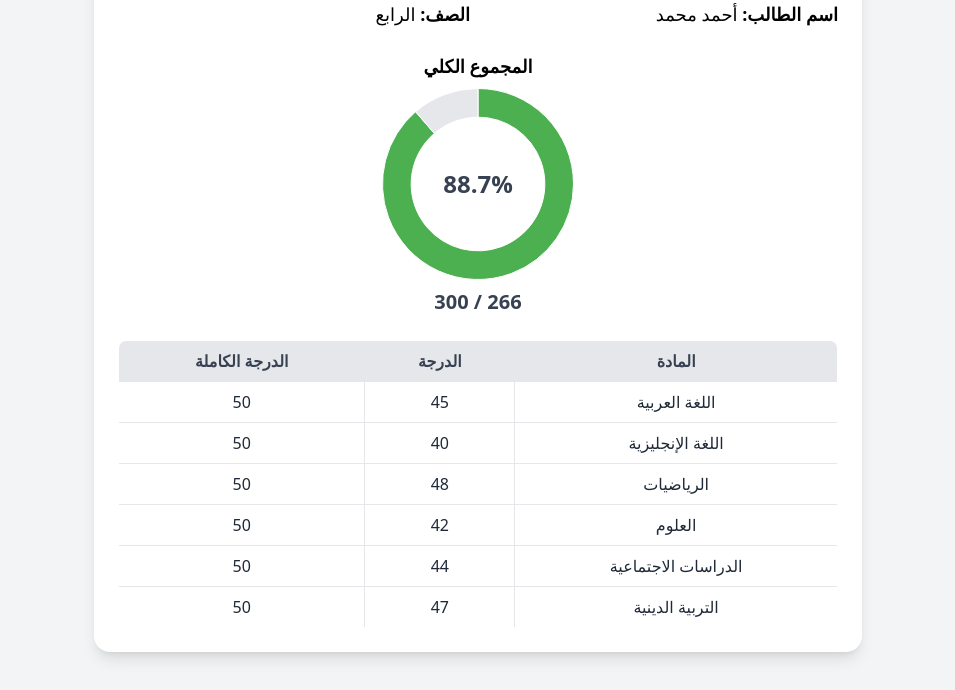
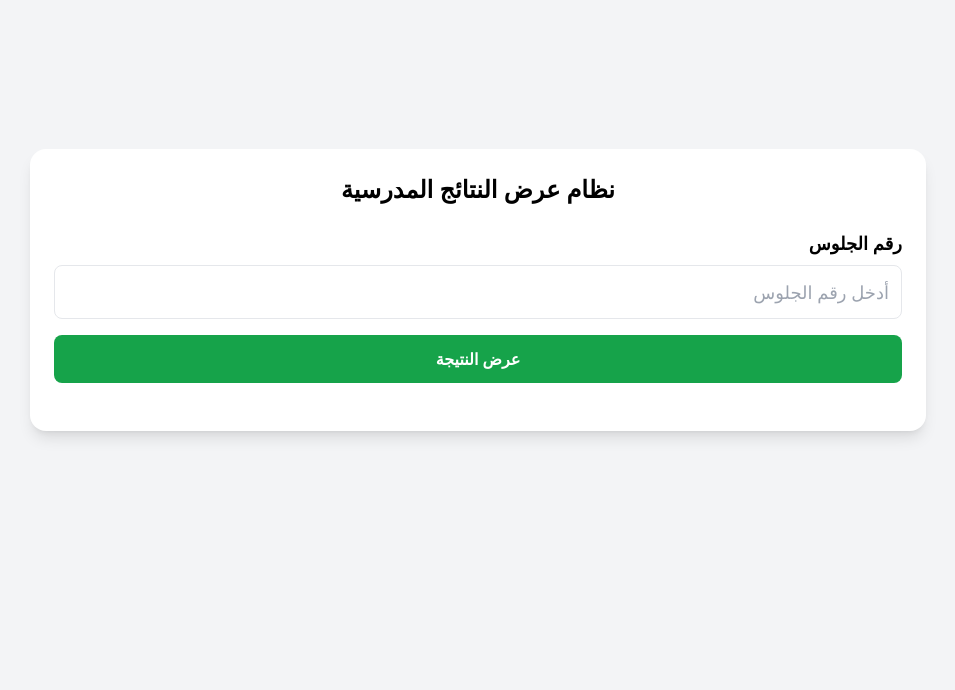
Before and after one commit to socialstudiesv2-cmd/Ehab-lessons, a plain HTML site: page uuu.html in a window 1280 px wide. Shown: the part 110-800 px from the top of the page, without its empty margins (162-1117 px from the left). Drawn offline with nearby package versions, Linux system fonts and the light colour scheme.

Commit message:
Update uuu.html

```diff
--- a/uuu.html
+++ b/uuu.html
@@ -3,22 +3,37 @@
 <head>
   <meta charset="UTF-8">
   <meta name="viewport" content="width=device-width, initial-scale=1.0">
-  <title>نتيجة الطالب</title>
+  <title>نظام عرض النتائج</title>
   <script src="https://cdn.tailwindcss.com"></script>
-  <!-- مكتبة Chart.js -->
   <script src="https://cdn.jsdelivr.net/npm/chart.js"></script>
 </head>
-<body class="bg-gray-100 flex items-center justify-center min-h-screen">
-  <div class="bg-white shadow-lg rounded-2xl p-6 w-full max-w-3xl">
-    <h1 class="text-2xl font-bold mb-4 text-center">نتيجة الطالب</h1>
+<body class="bg-gray-100 min-h-screen flex items-center justify-center p-4">
+  <div class="bg-white shadow-lg rounded-2xl p-6 w-full max-w-4xl">
+    <h1 class="text-2xl font-bold text-center mb-6">نظام عرض النتائج المدرسية</h1>
 
-    <!-- بيانات الطالب -->
-    <div class="student-info grid grid-cols-1 md:grid-cols-2 gap-4 mb-6 text-lg">
-      <div class="info-item"><strong>اسم الطالب:</strong> <span id="student-name">-</span></div>
-      <div class="info-item"><strong>الصف:</strong> <span id="student-grade">-</span></div>
+    <!-- إدخال رقم الجلوس -->
+    <div class="mb-6">
+      <label for="seat-number" class="block text-lg font-semibold mb-2">رقم الجلوس</label>
+      <input type="text" id="seat-number" placeholder="أدخل رقم الجلوس"
+        class="w-full border rounded-lg p-3 text-lg focus:outline-none focus:ring-2 focus:ring-green-500">
+      <button onclick="searchResult()"
+        class="mt-4 w-full bg-green-600 hover:bg-green-700 text-white font-bold py-3 rounded-lg transition">
+        عرض النتيجة
+      </button>
     </div>
 
-    <!-- المجموع الكلي بشكل بياني -->
+    <!-- رسائل -->
+    <div id="error" class="hidden text-red-600 font-bold text-center mb-4"></div>
+
+    <!-- النتيجة -->
+    <div id="result" class="hidden">
+      <!-- بيانات الطالب -->
+      <div class="grid grid-cols-1 md:grid-cols-2 gap-4 mb-6 text-lg">
+        <div><strong>اسم الطالب:</strong> <span id="student-name">-</span></div>
+        <div><strong>الصف:</strong> <span id="student-grade">-</span></div>
+      </div>
+
+      <!-- المجموع الكلي -->
       <div class="flex flex-col items-center mb-6">
         <h2 class="text-lg font-semibold mb-2">المجموع الكلي</h2>
         <div class="relative w-48 h-48">
@@ -38,83 +53,108 @@
               <th class="py-2 px-4 border">الدرجة الكاملة</th>
             </tr>
           </thead>
-        <tbody id="subjects-table" class="text-gray-800">
-          <!-- يتم ملؤه بالدرجات -->
-        </tbody>
+          <tbody id="subjects-table" class="text-gray-800"></tbody>
         </table>
+      </div>
     </div>
   </div>
 
   <script>
-    // بيانات تجريبية كأنها جاية من Google Sheets
-    const student = {
-      name: "أحمد محمد",
-      grade: "الرابع",
-      subjects: [
-        { name: "اللغة العربية", mark: 45, fullMark: 50 },
-        { name: "اللغة الإنجليزية", mark: 40, fullMark: 50 },
-        { name: "الرياضيات", mark: 48, fullMark: 50 },
-        { name: "العلوم", mark: 42, fullMark: 50 },
-        { name: "الدراسات الاجتماعية", mark: 44, fullMark: 50 },
-        { name: "التربية الدينية", mark: 47, fullMark: 50 }
-      ]
-    };
+    // رابط جوجل شيت بصيغة CSV (عدله وحط رابطك هنا)
+    const sheetUrl = "https://docs.google.com/spreadsheets/d/YOUR_SHEET_ID/export?format=csv";
 
-    function showResult(student) {
-      document.getElementById("student-name").textContent = student.name;
-      document.getElementById("student-grade").textContent = student.grade;
+    async function fetchResults() {
+      const response = await fetch(sheetUrl);
+      const data = await response.text();
+      return parseCSV(data);
+    }
 
-      let totalMarks = 0;
-      let fullMarks = 0;
+    function parseCSV(text) {
+      const rows = text.split("\n").map(r => r.split(","));
+      return rows;
+    }
 
+    async function searchResult() {
+      const seatNumber = document.getElementById("seat-number").value.trim();
+      const errorDiv = document.getElementById("error");
+      const resultDiv = document.getElementById("result");
       const table = document.getElementById("subjects-table");
-      table.innerHTML = ""; // تفريغ الجدول
 
-      student.subjects.forEach(sub => {
-        totalMarks += parseInt(sub.mark) || 0;
-        fullMarks += parseInt(sub.fullMark) || 0;
+      errorDiv.classList.add("hidden");
+      resultDiv.classList.add("hidden");
 
-        const row = `
+      if (!seatNumber) {
+        errorDiv.textContent = "يرجى إدخال رقم الجلوس";
+        errorDiv.classList.remove("hidden");
+        return;
+      }
+
+      try {
+        const rows = await fetchResults();
+        const header = rows[0];
+        const studentRow = rows.find(r => r[0] === seatNumber);
+
+        if (!studentRow) {
+          errorDiv.textContent = "رقم الجلوس غير صحيح أو لا توجد نتيجة.";
+          errorDiv.classList.remove("hidden");
+          return;
+        }
+
+        // بيانات الطالب
+        document.getElementById("student-name").textContent = studentRow[1];
+        document.getElementById("student-grade").textContent = studentRow[2];
+
+        // جدول المواد
+        table.innerHTML = "";
+        let totalMarks = 0, fullMarks = 0;
+
+        for (let i = 3; i < studentRow.length; i += 3) {
+          if (!studentRow[i]) continue;
+          const subject = studentRow[i];
+          const mark = parseInt(studentRow[i+1]) || 0;
+          const fullMark = parseInt(studentRow[i+2]) || 0;
+
+          totalMarks += mark;
+          fullMarks += fullMark;
+
+          table.innerHTML += `
             <tr>
-            <td class="py-2 px-4 border">${sub.name}</td>
-            <td class="py-2 px-4 border">${sub.mark}</td>
-            <td class="py-2 px-4 border">${sub.fullMark}</td>
+              <td class="py-2 px-4 border">${subject}</td>
+              <td class="py-2 px-4 border">${mark}</td>
+              <td class="py-2 px-4 border">${fullMark}</td>
             </tr>
           `;
-        table.innerHTML += row;
-      });
+        }
 
-      // حساب النسبة المئوية
-      let percentage = ((totalMarks / fullMarks) * 100).toFixed(1);
-
-      // كتابة المجموع والنسبة
-      document.getElementById("totalText").textContent = totalMarks + " / " + fullMarks;
+        // المجموع الكلي
+        const percentage = ((totalMarks / fullMarks) * 100).toFixed(1);
+        document.getElementById("totalText").textContent = `${totalMarks} / ${fullMarks}`;
         document.getElementById("percentageText").textContent = percentage + "%";
 
-      // رسم الرسم البياني
+        // عرض الرسم البياني
         const ctx = document.getElementById("totalChart").getContext("2d");
-      new Chart(ctx, {
+        if (window.totalChart) window.totalChart.destroy();
+        window.totalChart = new Chart(ctx, {
           type: "doughnut",
           data: {
-          labels: ["الدرجات المحققة", "المتبقي"],
             datasets: [{
               data: [totalMarks, fullMarks - totalMarks],
-            backgroundColor: ["#4CAF50", "#E5E7EB"], // أخضر + رمادي فاتح
-            borderWidth: 1
+              backgroundColor: ["#4CAF50", "#E5E7EB"],
             }]
           },
           options: {
-          responsive: true,
-          plugins: {
-            legend: { display: false }
-          },
-          cutout: "70%" // يخليها شبه عجلة
+            plugins: { legend: { display: false } },
+            cutout: "70%"
           }
         });
+
+        resultDiv.classList.remove("hidden");
+
+      } catch (err) {
+        errorDiv.textContent = "خطأ في جلب البيانات. تأكد من رابط Google Sheets.";
+        errorDiv.classList.remove("hidden");
       }
-
-    // تشغيل عند الفتح
-    showResult(student);
+    }
   </script>
 </body>
 </html>
```
Lines whose indentation alone changed are shown as unchanged.
